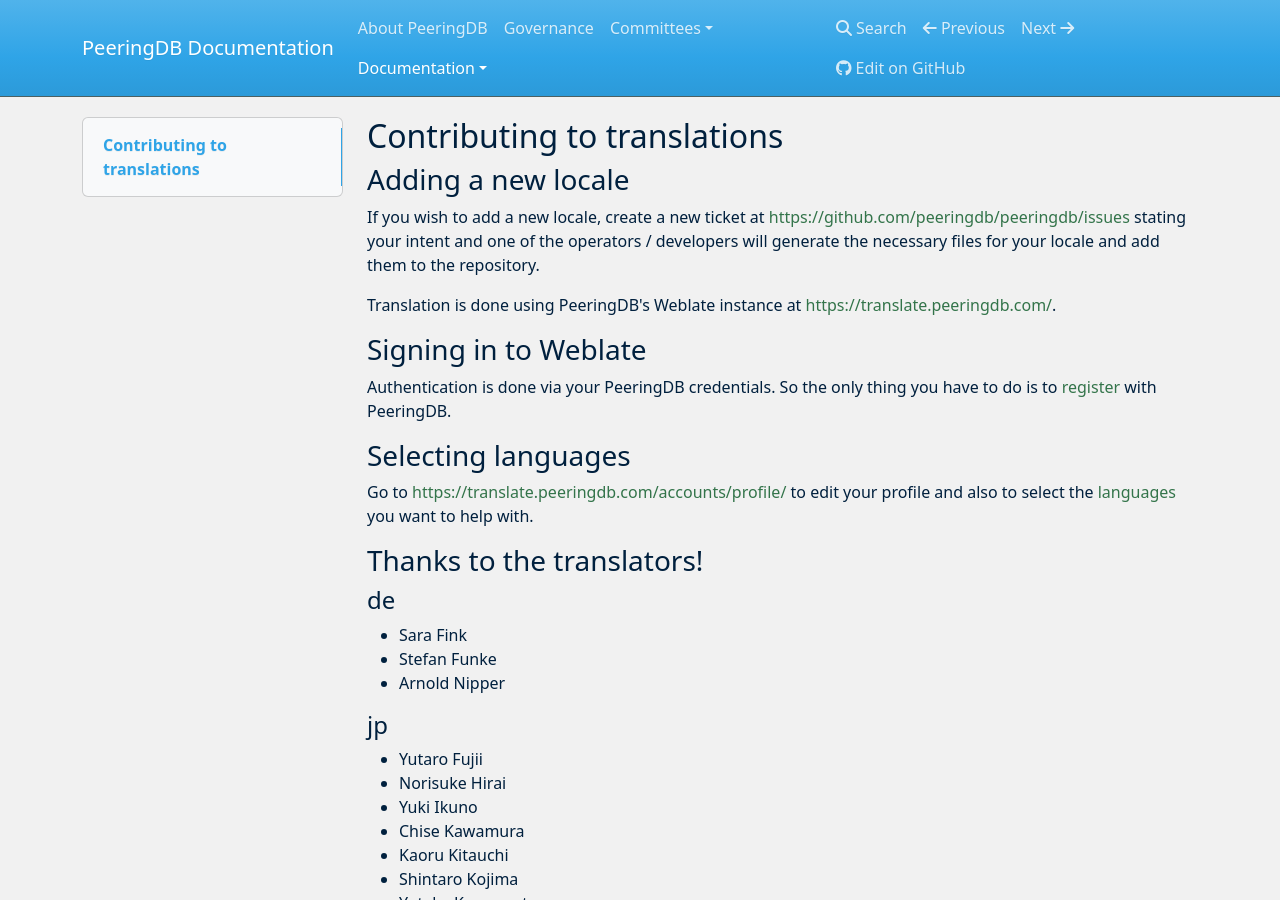
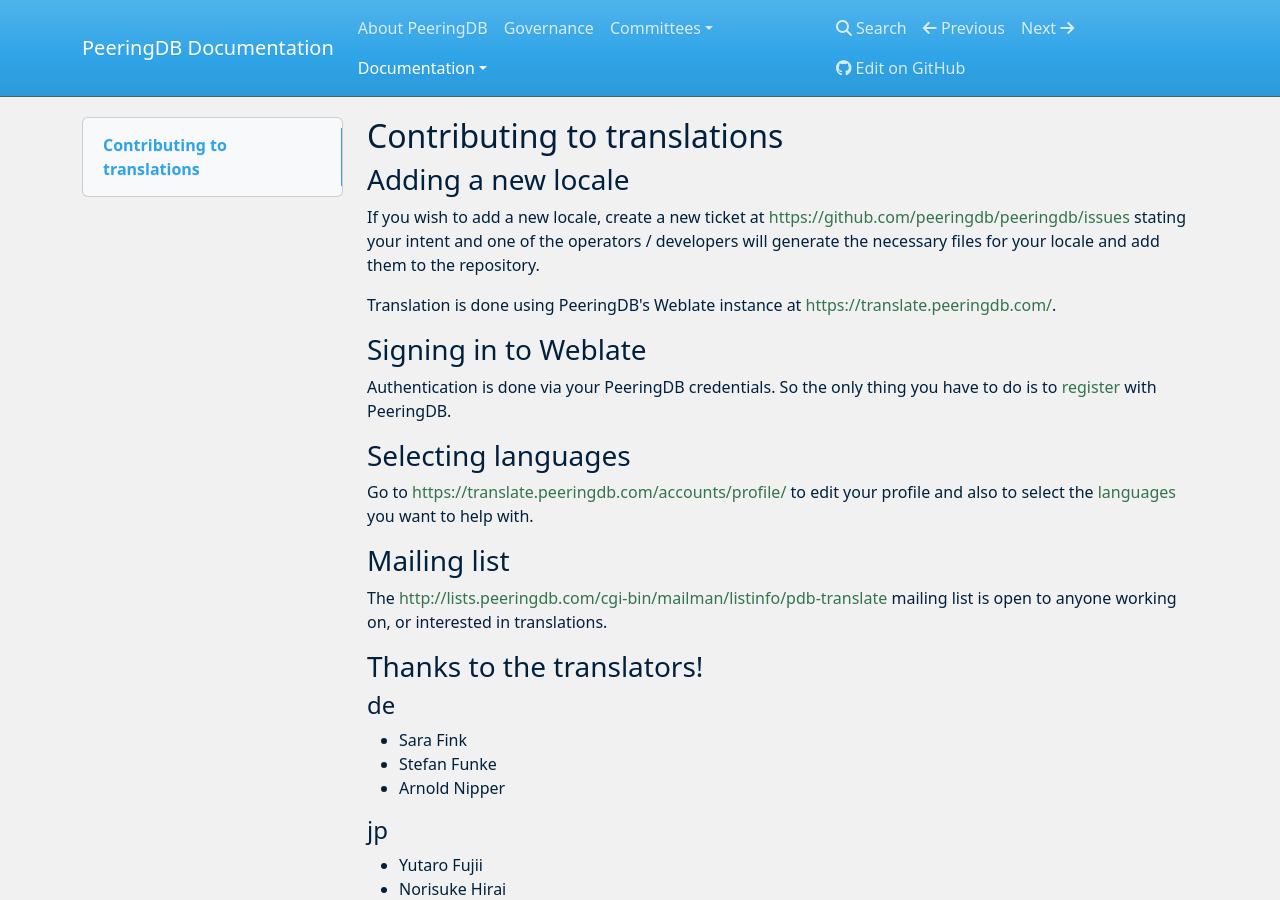
Before and after one commit to peeringdb/docs, an MkDocs documentation site: the page built from docs/translation.md, in a window 1280 px wide and 900 px high. Built offline with MkDocs 1.6.1, drawn with Linux system fonts in a browser that asks for light colours; nearby versions of some CDN libraries.

Commit message:
Added pdb-translate mailing list.

```diff
--- a/docs/translation.md
+++ b/docs/translation.md
@@ -13,6 +13,10 @@
 ### Selecting languages
 
 Go to <https://translate.peeringdb.com/accounts/profile/> to edit your profile and also to select the [languages](https://translate.peeringdb.com/accounts/profile/#languages) you want to help with.
+
+### Mailing list
+
+The <http://lists.peeringdb.com/cgi-bin/mailman/listinfo/pdb-translate> mailing list is open to anyone working on, or interested in translations.
 
 ### Thanks to the translators!
 
```
